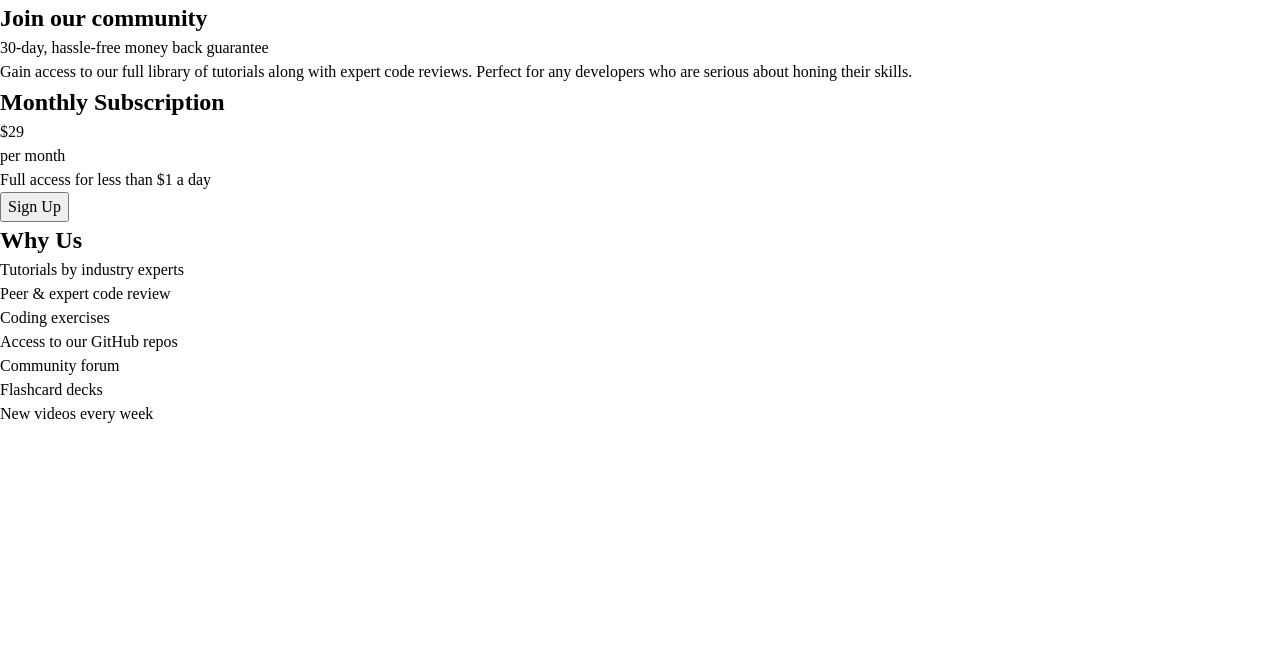
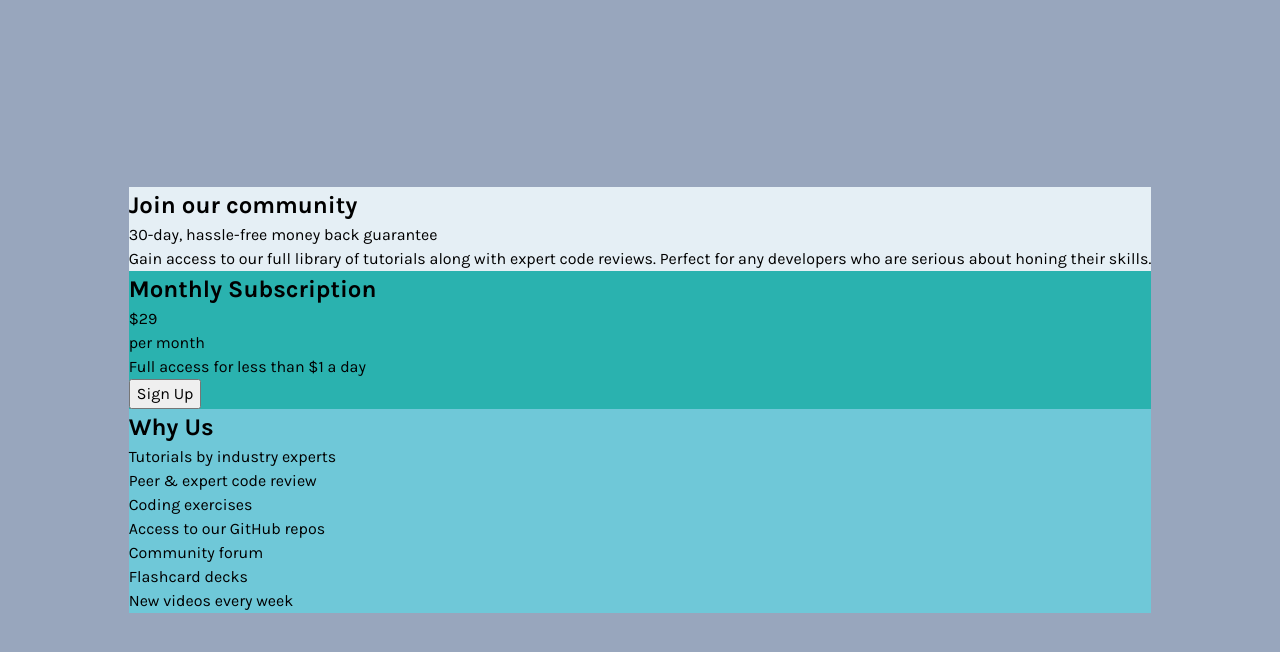
Before and after one commit to ZTanvir/fem-single-price-grid-component, a plain HTML site: page index.html in a window 1280 px wide. Drawn offline with Linux system fonts and the light colour scheme.

Commit message:
Add background color for each card sections

```diff
--- a/style.css
+++ b/style.css
@@ -69,6 +69,7 @@ h6 {
 }
 :root {
   --cc--cyan: hsl(179, 62%, 43%);
+  --cc--light--cyan: hsl(189, 57%, 64%);
   --cc-bright-yellow: hsl(71, 73%, 54%);
   --cc-light-gray: hsl(204, 43%, 93%);
   --cc-grayish-blue: hsl(218, 22%, 67%);
@@ -77,3 +78,21 @@ h6 {
   --fw-regular: 400;
   --fw-bold: 700;
 }
+body {
+  display: grid;
+  place-items: center;
+  font-family: var(--ff-karla, sans-serif);
+  background-color: var(--cc-grayish-blue);
+}
+.price-card {
+  max-width: 80%;
+}
+.price-card__joinus {
+  background-color: var(--cc-light-gray);
+}
+.price-card__subscription {
+  background-color: var(--cc--cyan);
+}
+.price-card__whyus {
+  background-color: var(--cc--light--cyan);
+}
```
